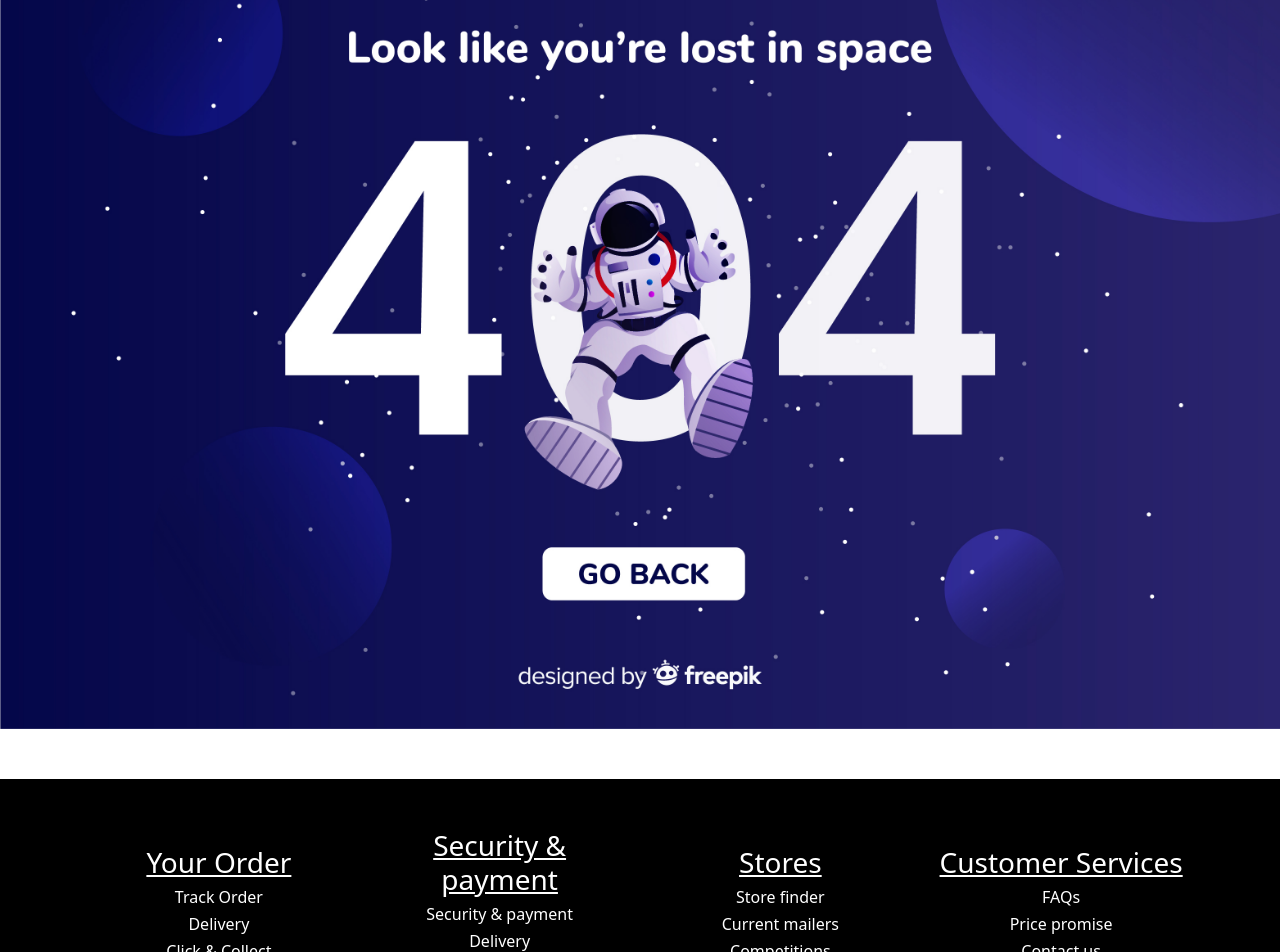
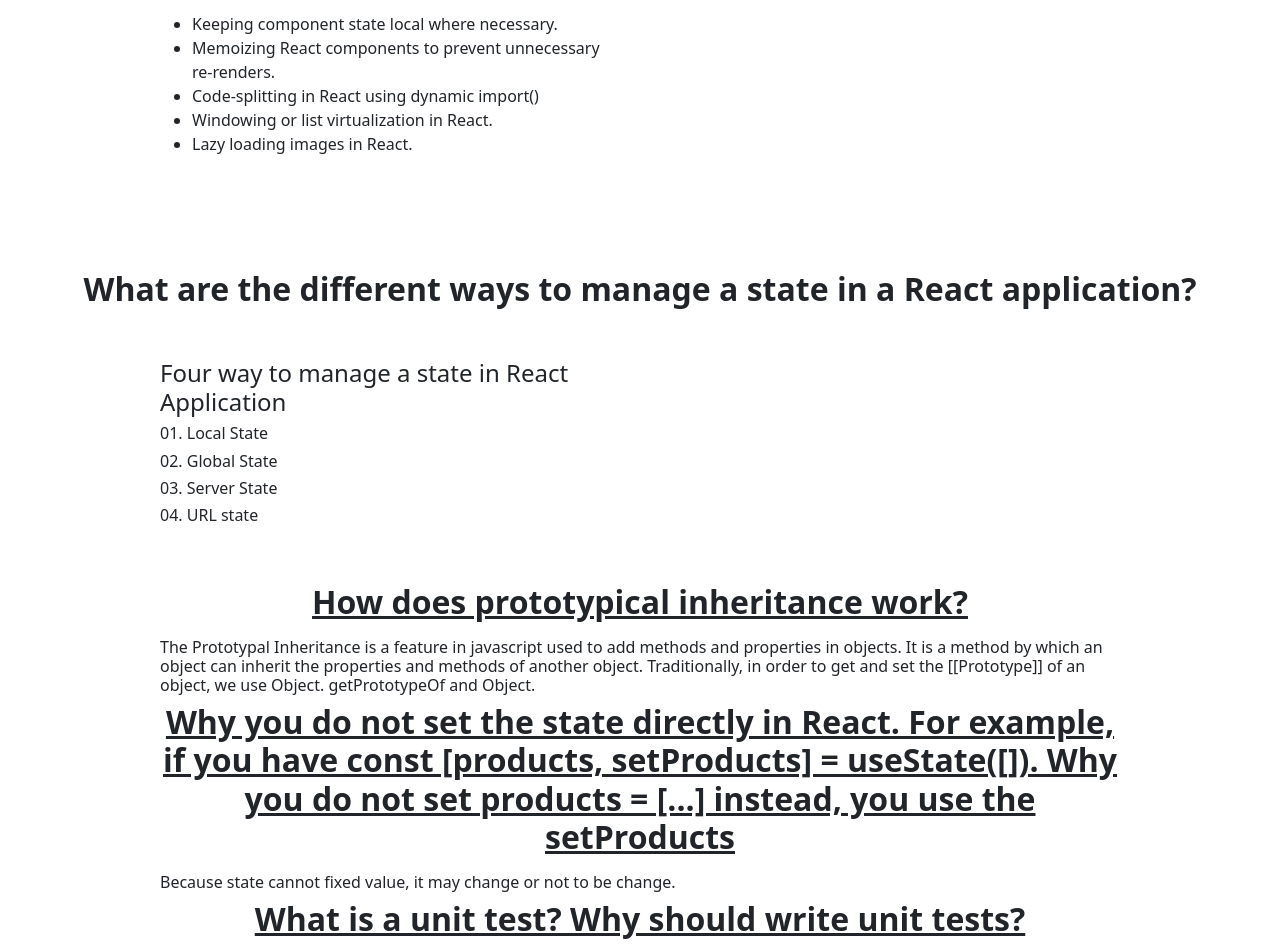
Before and after one commit to sujonaust2008/sunvi-alo, a React (Create React App) app: page /blogs in a window 1280 px wide. Shown: the part 180-1132 px from the top of the page. Built offline with nearby package versions, Linux system fonts and the light colour scheme; no server answers.

Commit message:
final push

```diff
--- a/src/App.js
+++ b/src/App.js
@@ -10,10 +10,12 @@ import Register from './Component/Login/Register/Register';
 import ProductsDetails from './Component/Home/ProductsDetail';
 import RequireAuth from './Component/Login/RequirAuth/RequireAuth';
 import MyPortfolio from './Component/MyPortfolio/MyPortfolio';
+import UserOrders from './Component/Dashboard/UserOrders/UserOrders';
+import Blogs from './Component/Blogs/Blogs';
 
 function App() {
   return (
-    <div className="App">
+    <div >
       <Navigation></Navigation>
       <Routes>
 
@@ -24,7 +26,8 @@ function App() {
           <ProductsDetails></ProductsDetails>
         </RequireAuth>}></Route>
         <Route path='/myportfolio' element={<MyPortfolio></MyPortfolio>}></Route>
-
+        <Route path='/manufacturer/:id/:order' element={<UserOrders></UserOrders>}></Route>
+        <Route path='/blogs' element={<Blogs></Blogs>}></Route>
 
 
 
--- /dev/null
+++ b/src/Component/Blogs/Blogs.css
@@ -0,0 +1,13 @@
+.jsVsnode {
+    display: grid;
+    grid-template-columns: repeat(2, 1fr);
+    grid-gap: 45px;
+    width: 75%;
+    margin: 50px auto;
+}
+
+@media only screen and (max-width: 800px) {
+    .jsVsnode {
+        grid-template-columns: 1fr;
+    }
+}
--- /dev/null
+++ b/src/Component/Blogs/Blogs.js
@@ -0,0 +1,53 @@
+import React from 'react';
+import './Blogs.css';
+
+const Blogs = () => {
+    return (
+        <div className='mb-5'>
+            <h2 className='text-center fw-bold pt-5'>How will you improve the performance of a React Application?</h2>
+            <div className='jsVsnode'>
+                <ul>
+                    <li>Keeping component state local where necessary.</li>
+                    <li>Memoizing React components to prevent unnecessary re-renders.</li>
+                    <li>Code-splitting in React using dynamic import()</li>
+                    <li>Windowing or list virtualization in React.</li>
+                    <li>Lazy loading images in React.</li>
+
+                </ul>
+            </div>
+
+
+
+            <h2 className='text-center fw-bold pt-5'>What are the different ways to manage a state in a React application?</h2>
+            <div className='jsVsnode'>
+                <div>
+                    <h4 className=' '>Four way to manage a state in React Application</h4>
+                    <h6>01. Local State</h6>
+                    <h6>02. Global State</h6>
+                    <h6>03. Server State</h6>
+                    <h6>04. URL state</h6>
+                </div>
+
+            </div>
+
+            <div className='w-75 mx-auto'>
+                <h2 className='fw-bold text-decoration-underline text-center mb-3'>How does prototypical inheritance work?</h2>
+                <h6>The Prototypal Inheritance is a feature in javascript used to add methods and properties in objects. It is a method by which an object can inherit the properties and methods of another object. Traditionally, in order to get and set the [[Prototype]] of an object, we use Object. getPrototypeOf and Object.
+                </h6>
+            </div>
+            <div className='w-75 mx-auto'>
+                <h2 className='fw-bold text-decoration-underline text-center mb-3'>Why you do not set the state directly in React. For example, if you have const [products, setProducts] = useState([]). Why you do not set products = [...] instead, you use the setProducts</h2>
+                <h6>Because state cannot fixed value, it may change or not to be change.
+                </h6>
+            </div>
+            <div className='w-75 mx-auto'>
+                <h2 className='fw-bold text-decoration-underline text-center mb-3'>What is a unit test? Why should write unit tests?</h2>
+                <h6>Unit testing ensures that all code meets quality standards before it's deployed. This ensures a reliable engineering environment where quality is paramount. Over the course of the product development life cycle, unit testing saves time and money, and helps developers write better code, more efficiently.
+                </h6>
+            </div>
+
+        </div>
+    );
+};
+
+export default Blogs;
--- a/src/Component/Dashboard/UserOrders/UserOrders.js
+++ b/src/Component/Dashboard/UserOrders/UserOrders.js
@@ -1,9 +1,13 @@
-import React from 'react';
+import React, { useEffect, useState } from 'react';
+import { useParams } from 'react-router-dom';
 
 const UserOrders = () => {
+    const {productId} = useParams();
+
     return (
         <div>
 
+            <h3>This is my order Pages</h3>
         </div>
     );
 };
--- a/src/Component/Home/PurcesesInfo.js
+++ b/src/Component/Home/PurcesesInfo.js
@@ -13,18 +13,18 @@ const PurcessInfo = () => {
 
     const onSubmit = data => {
         console.log(data);
-        // const url = `https://floating-sands-97390.herokuapp.com/service`;
-        // fetch(url, {
-        //     method: 'POST',
-        //     headers: {
-        //         'content-type': 'application/json'
-        //     },
-        //     body: JSON.stringify(data)
-        // })
-        // .then(res=> res.json())
-        // .then(result =>{
-        //     console.log(result);
-        // } )
+        const url = `https://pacific-river-57240.herokuapp.com/manufacturer/order`;
+        fetch(url, {
+            method: 'POST',
+            headers: {
+                'content-type': 'application/json'
+            },
+            body: JSON.stringify(data)
+        })
+        .then(res=> res.json())
+        .then(result =>{
+            console.log(result);
+        } )
 
         const orderNum= parseInt(data.orderQuantity);
         if(orderNum<1000){
--- a/src/Component/Home/Reviews.js
+++ b/src/Component/Home/Reviews.js
@@ -5,30 +5,30 @@ import pic3 from '../../Assets/Images/person 3.png';
 
 const Reviews = () => {
     return (
-        <section class="happy-clint container-fluid mx-auto py-5 w-75">
-        <h2 class="text-center fw-bold pb-4 text-decoration-underline text-primary">Happy Clients says</h2>
-        <div class="row gx-5 pt-3 text-center align-items-center justify-content-between">
-            <div class="col-sm-12 col-md-12 col-lg-4 rounded-3">
-                <div class="shadow py-5">
-                    <p class="text-wrap w-75 mx-auto">Slate helps you see how many more days you need to work to reach your financial goal for the month and year.</p>
+        <section className="happy-clint container-fluid mx-auto py-5 w-75">
+        <h2 className="text-center fw-bold pb-4 text-decoration-underline text-primary">Happy Clients says</h2>
+        <div className="row gx-5 pt-3 text-center align-items-center justify-content-between">
+            <div className="col-sm-12 col-md-12 col-lg-4 rounded-3">
+                <div className="shadow py-5">
+                    <p className="text-wrap w-75 mx-auto">Slate helps you see how many more days you need to work to reach your financial goal for the month and year.</p>
                     <img src={pic1} alt=""/>
-                    <p class="fw-bold pt-2">Regina Miles</p>
+                    <p className="fw-bold pt-2">Regina Miles</p>
                     <p>Banker</p>
                 </div>
             </div>
-            <div class="col-sm-12 col-md-12 col-lg-4  rounded-3">
-                <div class="shadow py-5">
-                    <p class="text-wrap  w-75 mx-auto">Slate helps you see how many more days you need to work to reach your financial goal for the month and year.</p>
+            <div className="col-sm-12 col-md-12 col-lg-4  rounded-3">
+                <div className="shadow py-5">
+                    <p className="text-wrap  w-75 mx-auto">Slate helps you see how many more days you need to work to reach your financial goal for the month and year.</p>
                     <img src={pic2} alt=""/>
-                    <p class="fw-bold pt-2">Jone Drake</p>
+                    <p className="fw-bold pt-2">Jone Drake</p>
                     <p>Banker</p>
                 </div>
             </div>
-            <div class="col-sm-12 col-md-12 col-lg-4  rounded-3">
-                <div class="shadow py-5">
-                    <p class="text-wrap  w-75 mx-auto">Slate helps you see how many more days you need to work to reach your financial goal for the month and year.</p>
+            <div className="col-sm-12 col-md-12 col-lg-4  rounded-3">
+                <div className="shadow py-5">
+                    <p className="text-wrap  w-75 mx-auto">Slate helps you see how many more days you need to work to reach your financial goal for the month and year.</p>
                     <img src={pic3} alt=""/>
-                    <p class="fw-bold pt-2">Cret Yater</p>
+                    <p className="fw-bold pt-2">Cret Yater</p>
                     <p>Banker</p>
                 </div>
             </div>
--- a/src/Component/Shared/Navbar/Navigation.js
+++ b/src/Component/Shared/Navbar/Navigation.js
@@ -23,9 +23,8 @@ const Navigation = () => {
                                 {
                                     user && <>
                                     <Nav.Link ><CustomLink to="/manufacturer/:productId">ProductDetail</CustomLink></Nav.Link>
-                                    <Nav.Link ><CustomLink to="/manageInventory">ManageItems</CustomLink></Nav.Link>
-                                    <Nav.Link ><CustomLink to="/addItems">AddItems</CustomLink></Nav.Link>
-                                    <Nav.Link ><CustomLink to="/myItems">MyItems</CustomLink></Nav.Link>
+                                    <Nav.Link ><CustomLink to="/manufacturer/:id/:order">My order</CustomLink></Nav.Link>
+
                                     </>
                                 }
                                 <Nav.Link><CustomLink to="/myportfolio">My Portfolio</CustomLink></Nav.Link>
```
